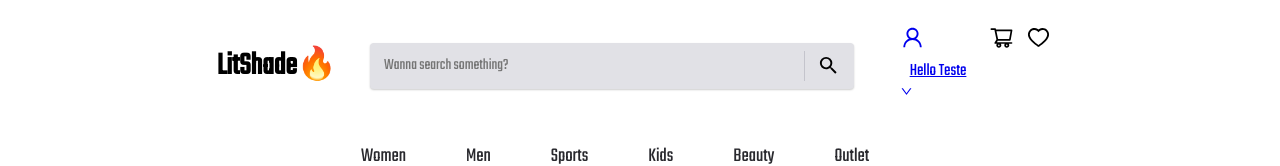
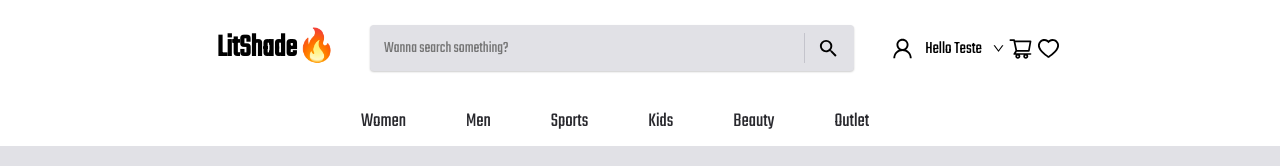
Before and after one commit to miguelpombodev/online-store-web, a React (Vite) app: page / in a window 1280 px wide. Shown: the top 166 px of the page. Built offline with nearby package versions, Linux system fonts and the light colour scheme; no server answers.

Commit message:
fix: fixing links style and profile too

```diff
--- a/src/components/Header/index.tsx
+++ b/src/components/Header/index.tsx
@@ -1,18 +1,14 @@
 import { ProductCategories } from "../ProductCategories";
 import { SearchInput } from "../SearchInput";
 import { UserOrdersInfo } from "../UserOrdersInfo";
-import {
-  CategoriesContainer,
-  Container,
-  MainContentContainer,
-  Title,
-} from "./styles";
+import { CategoriesContainer, Container, MainContentContainer } from "./styles";
+import { Logo } from "../Logo";
 
 export function Header() {
   return (
     <Container>
       <MainContentContainer>
-        <Title>LitShade🔥</Title>
+        <Logo />
         <SearchInput />
         <UserOrdersInfo />
       </MainContentContainer>
--- a/src/components/Header/styles.ts
+++ b/src/components/Header/styles.ts
@@ -14,6 +14,4 @@ export const MainContentContainer = styled.div`
   padding: 25px 200px;
 `;
 
-export const Title = styled.h1``;
-
 export const CategoriesContainer = styled.div``;
--- /dev/null
+++ b/src/components/Logo/index.tsx
@@ -0,0 +1,9 @@
+import * as S from "./styles";
+
+export function Logo() {
+  return (
+    <S.Container to="/">
+      <S.Title>LitShade🔥</S.Title>
+    </S.Container>
+  );
+}
--- /dev/null
+++ b/src/components/Logo/styles.tsx
@@ -0,0 +1,6 @@
+import { Link } from "react-router-dom";
+import styled from "styled-components";
+
+export const Container = styled(Link)``;
+
+export const Title = styled.h1``;
--- a/src/components/UserOrdersInfo/index.tsx
+++ b/src/components/UserOrdersInfo/index.tsx
@@ -1,4 +1,3 @@
-import { Link } from "react-router-dom";
 import { Container, UserContainerIcon, UserNameGreeting } from "./styles";
 import {
   AiOutlineUser,
@@ -13,12 +12,10 @@ export function UserOrdersInfo() {
 
   return (
     <Container>
-      <UserContainerIcon>
-        <Link to={authenticated ? "/profile" : "/login"}>
-          <AiOutlineUser size={25} />
-          <UserNameGreeting>Hello Teste</UserNameGreeting>
-          <AiOutlineDown size={13} />
-        </Link>
+      <UserContainerIcon to={authenticated ? "/profile" : "/login"}>
+        <AiOutlineUser size={25} />
+        <UserNameGreeting>Hello Teste</UserNameGreeting>
+        <AiOutlineDown size={13} />
       </UserContainerIcon>
       <AiOutlineShoppingCart size={25} />
       <AiOutlineHeart size={25} />
--- a/src/components/UserOrdersInfo/styles.ts
+++ b/src/components/UserOrdersInfo/styles.ts
@@ -1,3 +1,4 @@
+import { Link } from "react-router-dom";
 import styled from "styled-components";
 
 export const Container = styled.div`
@@ -14,7 +15,7 @@ export const Container = styled.div`
   }
 `;
 
-export const UserContainerIcon = styled.div`
+export const UserContainerIcon = styled(Link)`
   display: flex;
   align-items: center;
 `;
--- a/src/theme/global.ts
+++ b/src/theme/global.ts
@@ -6,6 +6,11 @@ export const GlobalStyle = createGlobalStyle`
     padding: 0;
     box-sizing: border-box;
     font-family: 'Teko', sans-serif
+  }
+
+  a {
+    text-decoration: none;
+    color: #000;
   }
 
   main {
```
